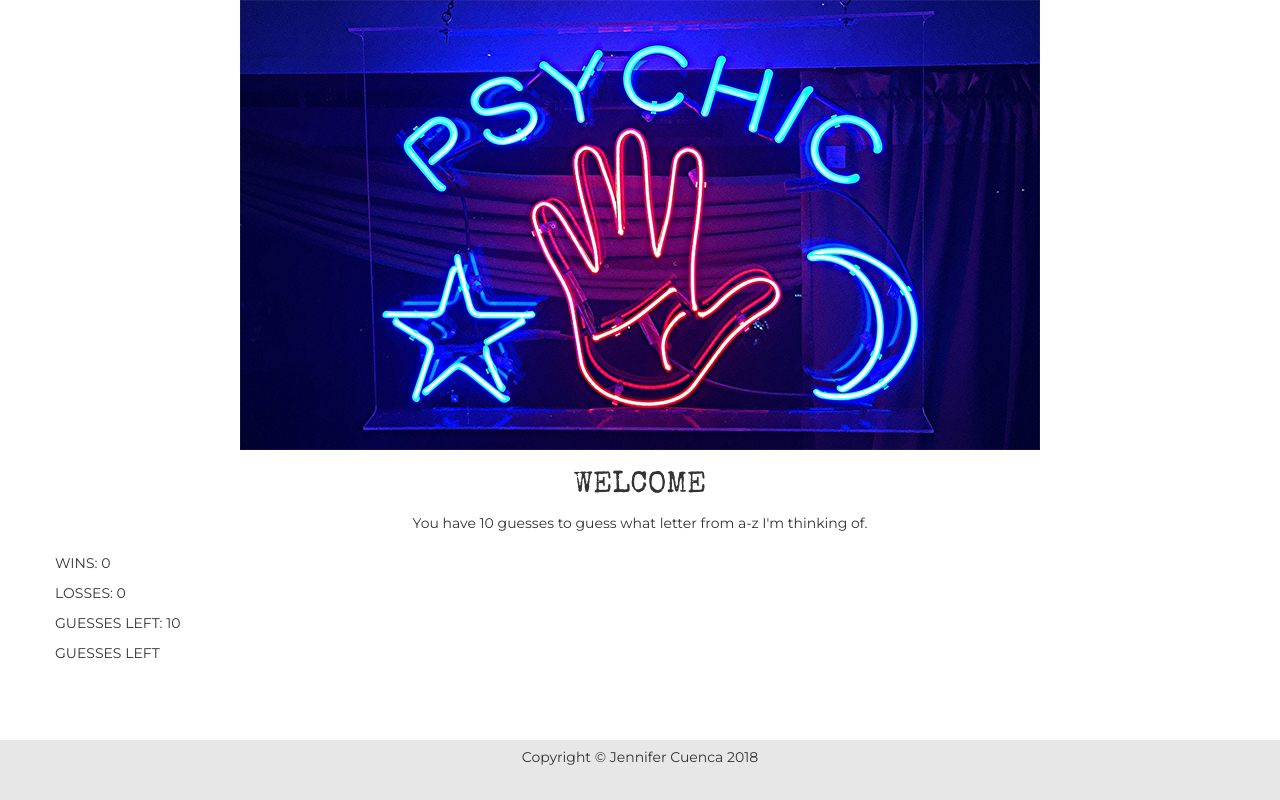
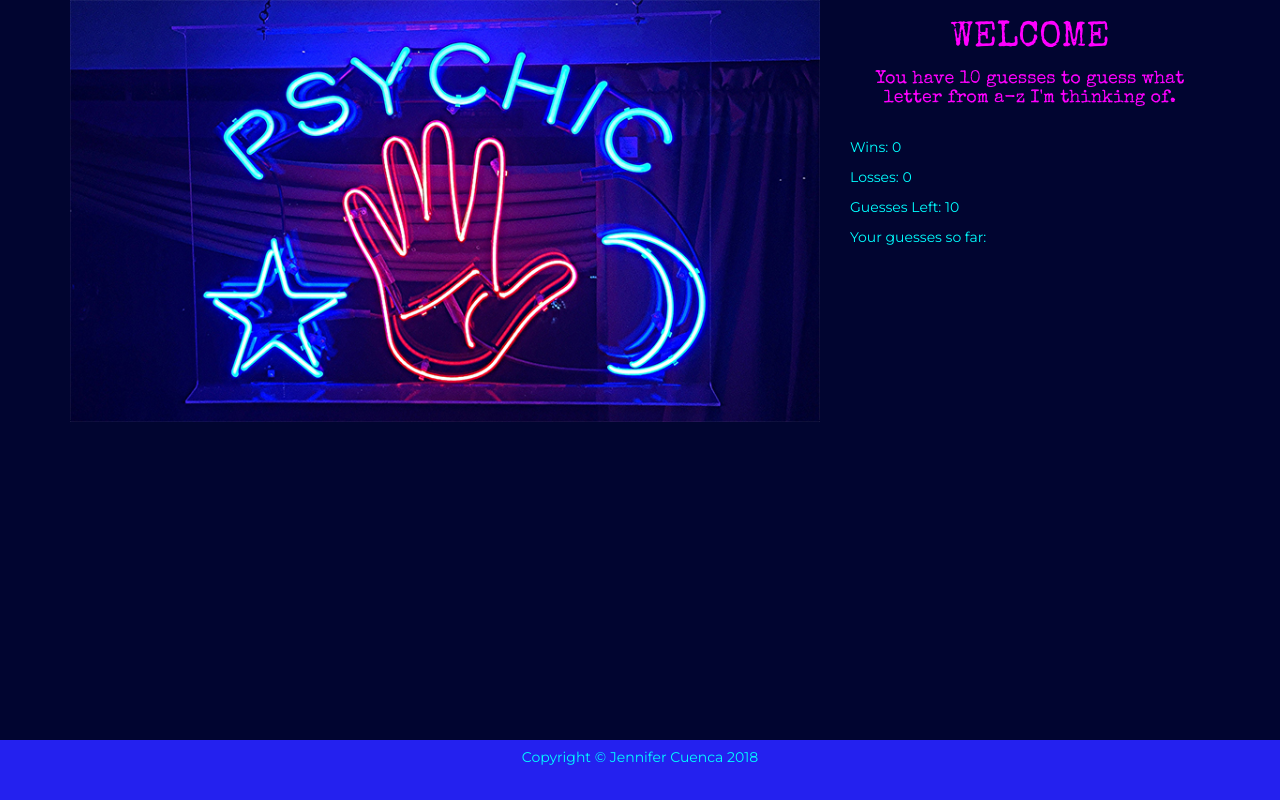
Before and after one commit to jenncuenca/psychic-game, a plain HTML site: page index.html in a window 1280 px wide. Drawn offline with nearby package versions, Linux system fonts and the light colour scheme.

Commit message:
updated css and modified html with bootstrap

```diff
--- a/assets/css/style.css
+++ b/assets/css/style.css
@@ -7,15 +7,18 @@ body {
     /* Margin bottom by footer height */
     margin-bottom: 60px;
     font-family: 'Montserrat', sans-serif;
+    background-color:#010530;
+    color: #00ffff;
 }
 
-h1 {
-    font-size: 30px;
+h1, h4 {
     font-family: 'Special Elite', cursive;
+    color: #ff00ff;
+    text-align: center;
 }
 
-#heading {
-    text-align: center;
+h4 {
+    padding-bottom: 5%;
 }
 
 .footer {
@@ -24,7 +27,7 @@ h1 {
     width: 100%;
     /* Set the fixed height of the footer */
     height: 60px;
-    background-color: #e7e7e7;
+    background-color: #2421ef;
     text-align: center;
     margin-top: 5%;
   }
--- a/index.html
+++ b/index.html
@@ -20,17 +20,17 @@
 
     <div class="container">
         <div class="row">
-            <div class="col sm 6" id="heading">
-                <img src="assets/imgs/psychic.jpg" alt="psychic neon sign">
+            <div class="col-sm-8">
+                <img src="assets/imgs/psychic.jpg" class="img-responsive" alt=" psychic neon sign">
+            </div>
+            <div class="col-sm-4">
+                <h1 id="gameOver"></h1>
                 <h1>WELCOME</h1>
-                <p>You have 10 guesses to guess what letter from a-z I'm thinking of.</p>
-            </div>
-            <div class="col sm 6">
-                <h1 id="gameOver"></h1>
-                <p id="wins">WINS: 0</p>
-                <p id="losses">LOSSES: 0</p>
-                <p id="maxGuesses">GUESSES LEFT: 10</p>
-                <p id="guesses">GUESSES LEFT</p>
+                <h4>You have 10 guesses to guess what letter from a-z I'm thinking of.</h4>
+                <p id="wins">Wins: 0</p>
+                <p id="losses">Losses: 0</p>
+                <p id="maxGuesses">Guesses Left: 10</p>
+                <p id="guesses">Your guesses so far:</p>
             </div>
         </div>
     </div>
```
